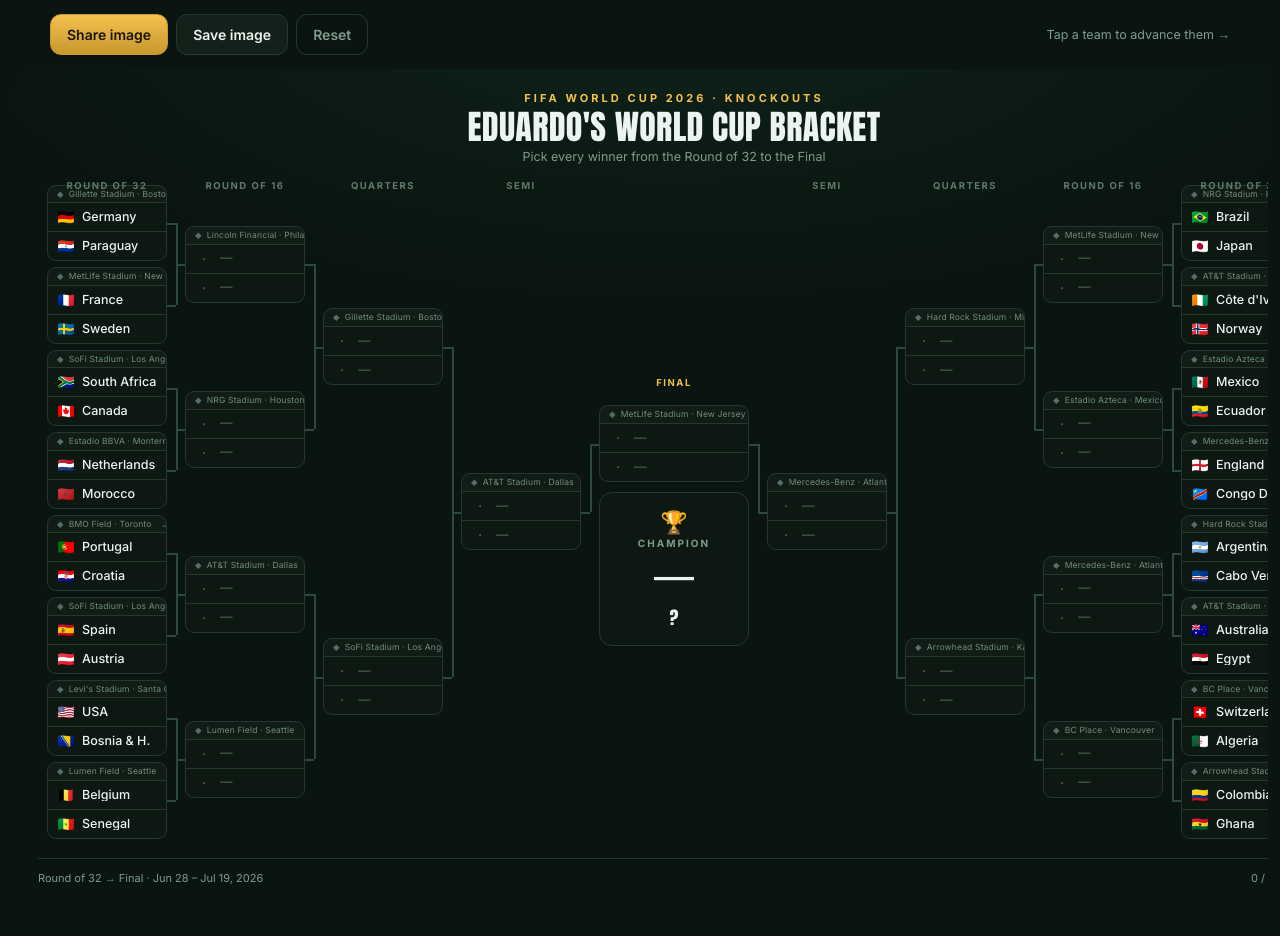
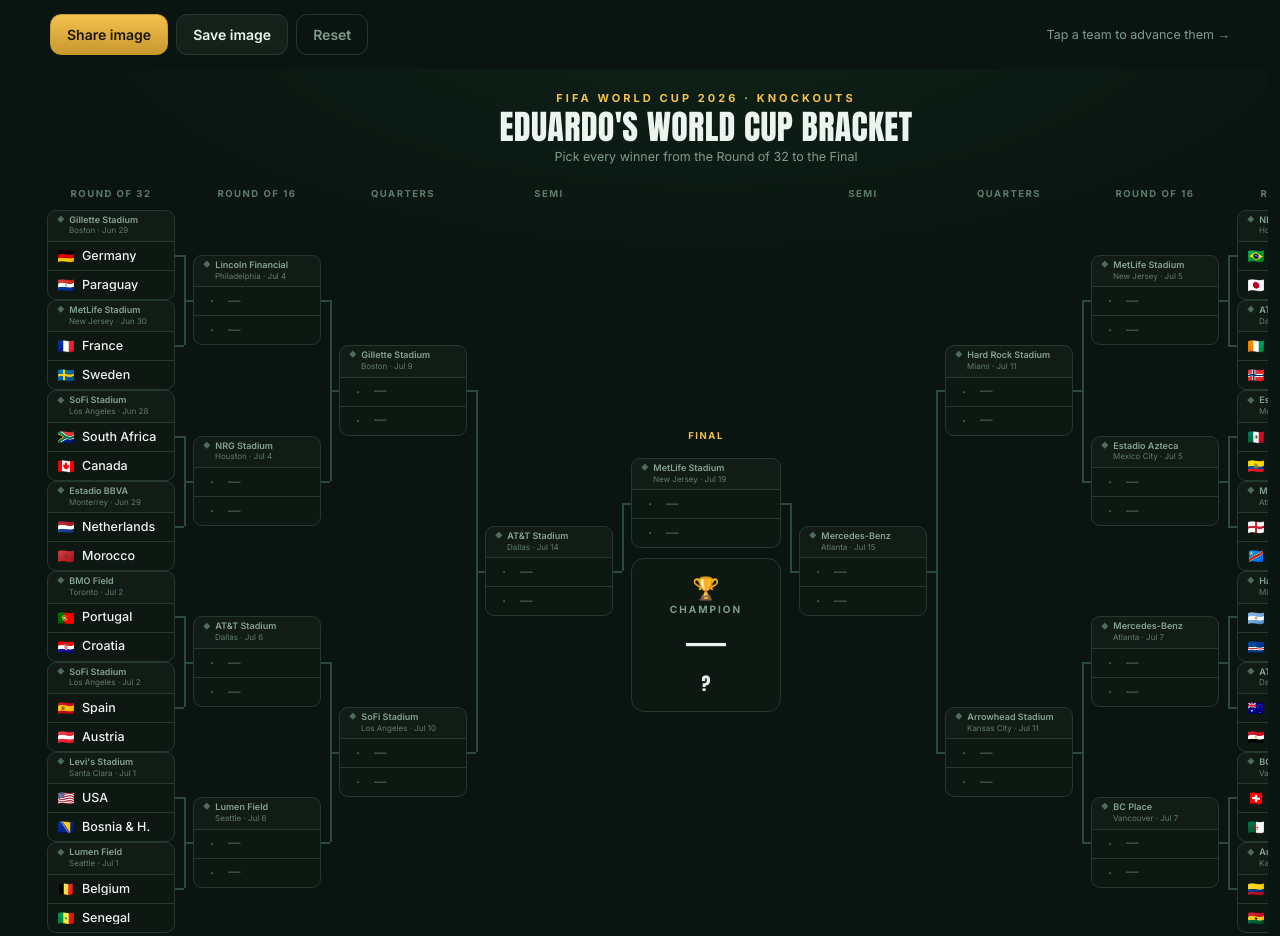
Before and after one commit to eduardoramirez/world-cup-bracket, a plain HTML site: page index.html in a window 1280 px wide. Shown: the top 936 px of the page. Drawn offline with nearby package versions, Linux system fonts and the light colour scheme.

Commit message:
Update index.html

```diff
--- a/index.html
+++ b/index.html
@@ -52,20 +52,23 @@
   .cline{position:absolute;background:var(--line);}
 
   .col{position:relative;z-index:1;display:flex;flex-direction:column;
-    justify-content:space-around;padding:0 9px;flex:0 0 auto;width:138px;}
+    justify-content:space-around;padding:28px 9px;flex:0 0 auto;width:146px;}
   .col.tight{justify-content:center;}
-  .col-label{position:absolute;top:-2px;left:0;right:0;text-align:center;
+  .col-label{position:absolute;top:6px;left:0;right:0;text-align:center;
     font-size:9.5px;letter-spacing:.16em;text-transform:uppercase;
     color:#5d7a6b;font-weight:700;}
 
   .match{background:var(--surface2);border:1px solid var(--border);
     border-radius:9px;overflow:hidden;}
-  .venue{display:flex;align-items:center;gap:5px;padding:4px 9px 3px;
-    font-size:8.5px;letter-spacing:.02em;color:#6f8e7e;
-    background:rgba(255,255,255,.015);border-bottom:1px solid var(--border);
-    white-space:nowrap;overflow:hidden;text-overflow:ellipsis;line-height:1.15;}
-  .venue .pin{color:#557165;flex:0 0 auto;}
-  .venue .vdate{color:#557165;margin-left:auto;flex:0 0 auto;padding-left:6px;}
+  .venue{padding:4px 9px 5px;background:rgba(255,255,255,.015);
+    border-bottom:1px solid var(--border);}
+  .venue .vrow1{display:flex;align-items:center;gap:5px;font-size:9px;
+    font-weight:600;color:#84a394;line-height:1.2;}
+  .venue .vrow1 .vnm{white-space:nowrap;overflow:hidden;text-overflow:ellipsis;
+    min-width:0;flex:1;}
+  .venue .pin{color:#4f6a5e;flex:0 0 auto;font-size:7px;}
+  .venue .vrow2{font-size:8px;color:#5e7c6d;margin-top:1px;padding-left:12px;
+    white-space:nowrap;overflow:hidden;text-overflow:ellipsis;line-height:1.2;}
   .title-static{font-family:'Anton',sans-serif;font-size:34px;line-height:1.05;
     letter-spacing:.01em;text-align:center;color:var(--text);text-transform:uppercase;
     max-width:760px;margin:0 auto;}
@@ -240,7 +243,8 @@
   if(v){
     const cap=document.createElement('div');
     cap.className='venue';
-    cap.innerHTML='<span class="pin">◆</span><span class="vnm">'+v[0]+' · '+v[1]+'</span><span class="vdate">'+v[2]+'</span>';
+    cap.innerHTML='<div class="vrow1"><span class="pin">◆</span><span class="vnm">'+v[0]+'</span></div>'+
+      '<div class="vrow2">'+v[1]+' · '+v[2]+'</div>';
     wrap.appendChild(cap);
   }
   [a,b].forEach(k=>{
```
